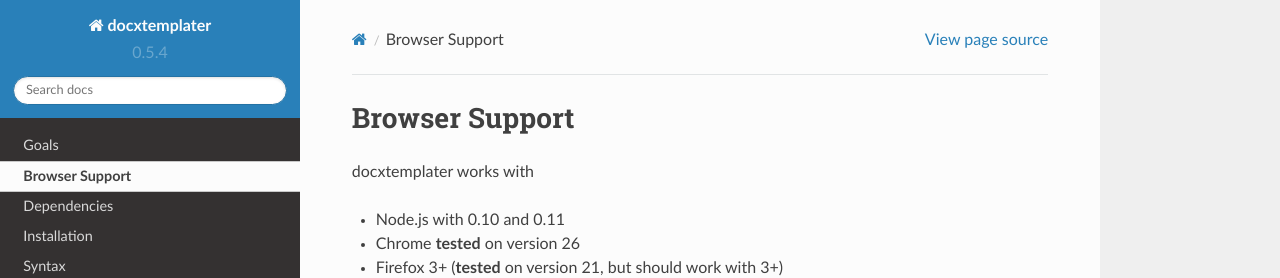
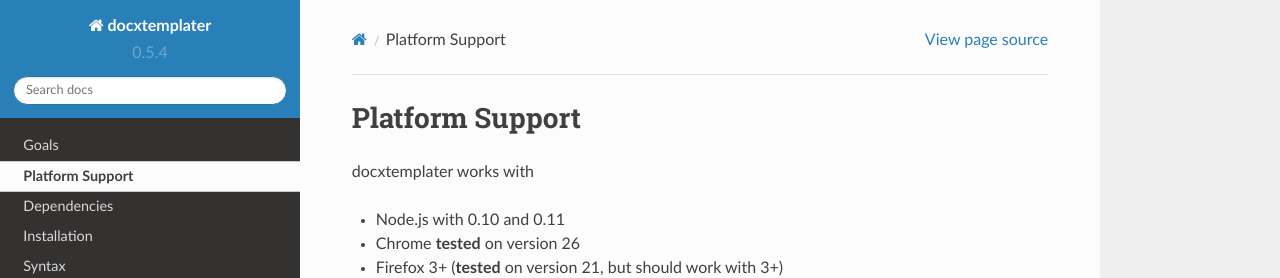
Before and after one commit to open-xml-templating/docxtemplater, a Sphinx documentation site: the page built from docs/source/platform_support.rst, in a window 1280 px wide and 900 px high. Shown: the top 278 px of the window. Built offline with Sphinx 7.4.7 and the Read the Docs theme 2.0.0, drawn with Linux system fonts in a browser that asks for light colours.

Commit message:
repaired broken link and changed browser support to platform support

```diff
--- a/docs/source/platform_support.rst
+++ b/docs/source/platform_support.rst
@@ -1,10 +1,10 @@
-..  _browser_support:
+..  _platform_support:
 
 .. index::
-   single: Browser Support
+   single: platform_support
 
-Browser Support
-===============
+Platform Support
+================
 
 docxtemplater works with
 
```
Also changed, not shown: readme.md (+2 -2 lines).
